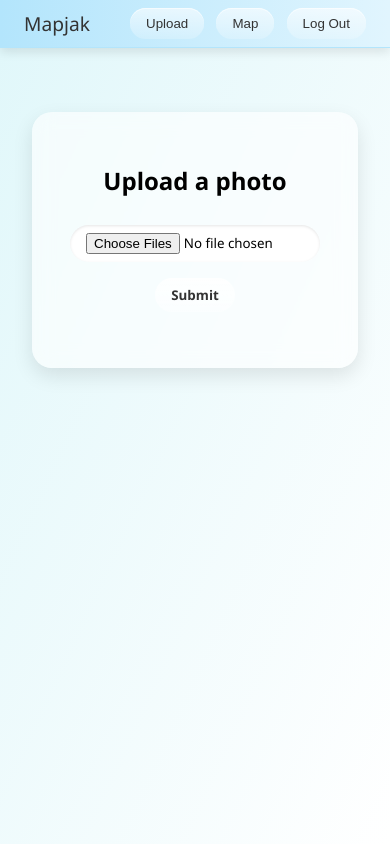
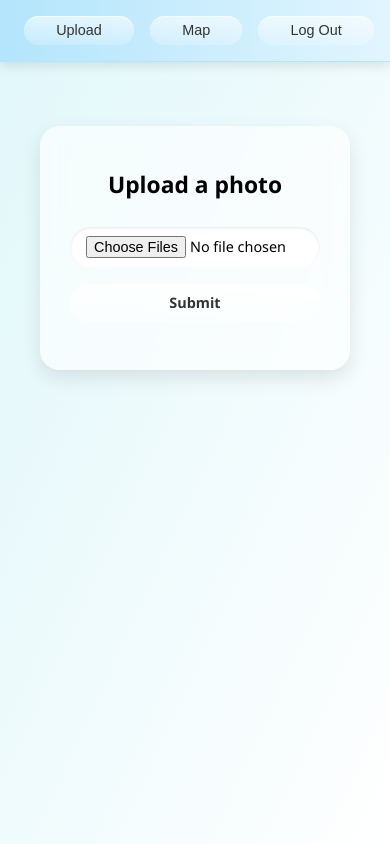
Before and after one commit to JackREscowitz/mapjak, a website: page upload-page.html in a window 390 px wide. Drawn offline with Linux system fonts and the light colour scheme.

Commit message:
Added CSS for mobile

```diff
--- a/upload-page.html
+++ b/upload-page.html
@@ -2,6 +2,8 @@
 <html lang="en">
 <head>
     <title>Mapjak - File Upload</title>
+
+    <meta name="viewport" content="width=device-width, initial-scale=1">
 
     <link href="https://fonts.googleapis.com/css2?family=Manrope:wght@400;600&display=swap" rel="stylesheet">
 
@@ -152,6 +154,50 @@
             opacity: 0.8;
         }
 
+        @media (max-width: 600px) {
+            .site-header {
+                flex-direction: column;
+                align-items: center;
+                gap: 0.5rem;
+                padding: 1rem;
+            }
+
+            .site-header h1 {
+                display: none;
+            }
+
+            nav {
+                justify-content: center;
+                width: 100%;
+                display: flex;
+                flex-wrap: wrap;
+                gap: 0.5rem;
+            }
+
+            .nav-btn {
+                flex: 1 1 auto;
+                font-size: 0.9rem;
+                padding: 0.4rem 0.75rem;
+                text-align: center;
+            }
+
+            .upload-card {
+                width: 95%;
+                padding: 1.5rem;
+                font-size: 0.95rem;
+            }
+
+            .upload-card input[type="file"],
+            .upload-card input[type="submit"] {
+                width: 100%;
+                font-size: 0.9rem;
+                padding: 0.6rem 1rem;
+            }
+
+            #uploadStatus {
+                font-size: 0.7rem;
+            }
+        }
 
     </style>
 </head>
```
Also changed, not shown: 404.html (+31 -0 lines), login.html (+41 -0 lines), map.html (+30 -0 lines).
